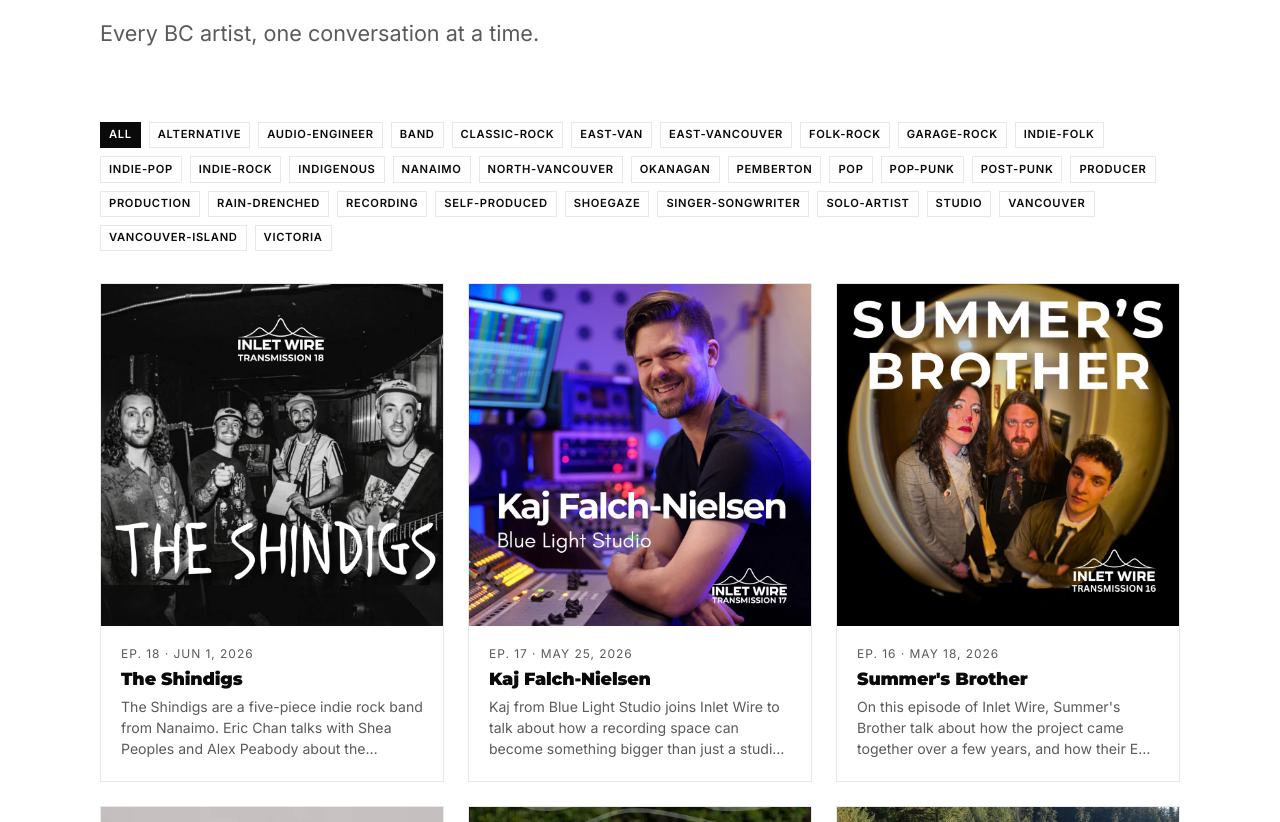
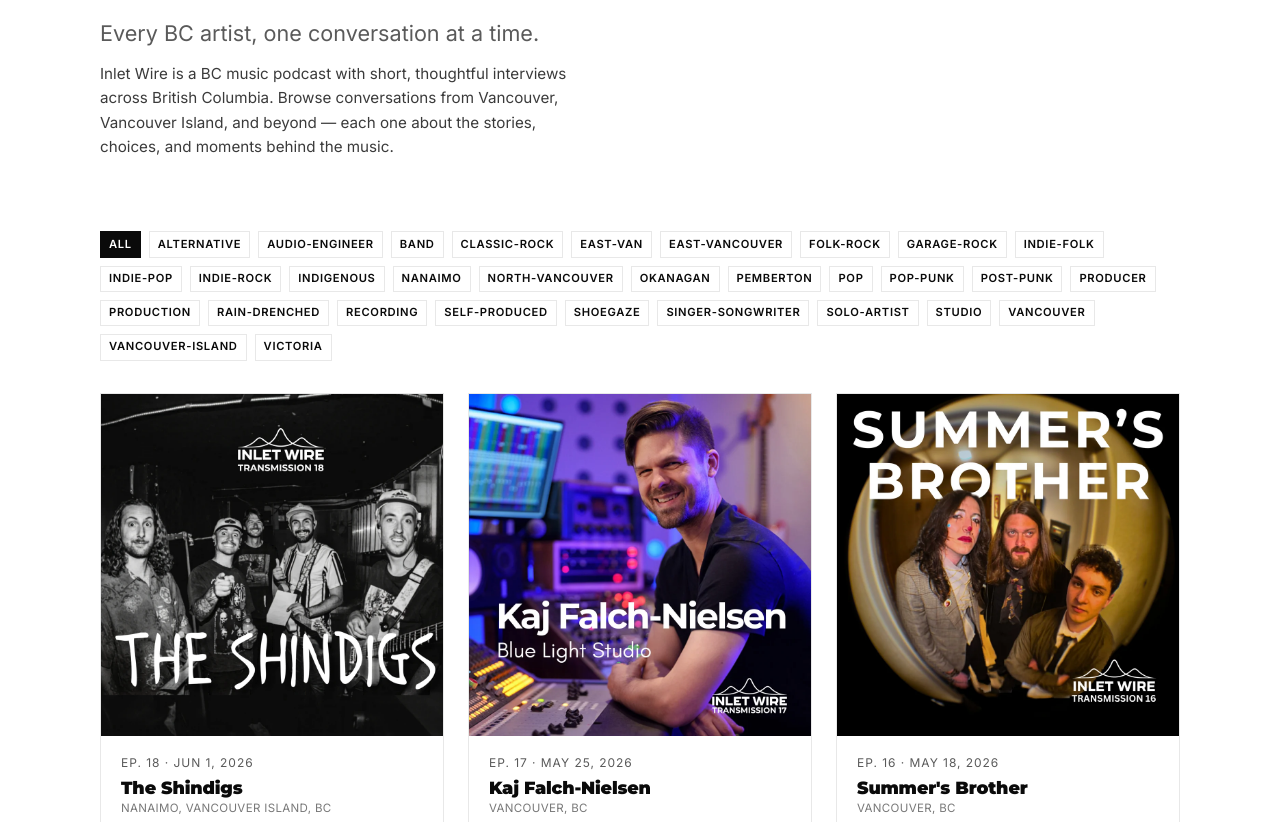
Before and after one commit to IW2026/inlet-wire-site, an Astro site: page /episodes in a window 1280 px wide. Shown: the part 227-1049 px from the top of the page. Built offline with nearby package versions, Linux system fonts and the light colour scheme; Astro itself is replaced by a stand-in of ours.

Commit message:
Improve episodes hub with local SEO context

```diff
--- a/src/pages/episodes/index.astro
+++ b/src/pages/episodes/index.astro
@@ -38,15 +38,16 @@
 };
 ---
 <BaseLayout
-  title="All Episodes — BC Artists in Conversation"
+  title="BC Artist Interviews & Podcast Episodes"
   path="/episodes/"
-  description="Browse every Inlet Wire episode. Weekly conversations with BC artists, from Vancouver bands to touring songwriters to producers shaping the scene."
+  description="Browse Inlet Wire episodes featuring short, thoughtful interviews with BC artists, producers, studios, and music people across British Columbia."
   jsonLd={[collectionJsonLd, breadcrumbJsonLd]}
 >
   <section class="hero">
     <div class="container">
       <h1>Episodes</h1>
       <p class="lede">Every BC artist, one conversation at a time.</p>
+      <p class="episodes-intro">Inlet Wire is a BC music podcast with short, thoughtful interviews across British Columbia. Browse conversations from Vancouver, Vancouver Island, and beyond — each one about the stories, choices, and moments behind the music.</p>
     </div>
   </section>
 
@@ -91,6 +92,9 @@
               <div class="episode-card-body">
                 <div class="meta">Ep. {ep.data.episode_number} · {ep.data.publish_date.toLocaleDateString("en-CA", { year: "numeric", month: "short", day: "numeric" })}</div>
                 <h3>{ep.data.artist}</h3>
+                {(ep.data.city || ep.data.region) && (
+                  <div class="episode-card-location">{[ep.data.city, ep.data.region].filter(Boolean).join(", ")}</div>
+                )}
                 <p>{ep.data.description}</p>
               </div>
             </a>
@@ -100,6 +104,23 @@
     </div>
   </section>
 </BaseLayout>
+
+<style>
+  .episodes-intro {
+    margin-top: 0.75rem;
+    max-width: 52ch;
+    opacity: 0.8;
+    font-size: 0.95rem;
+    line-height: 1.6;
+  }
+  .episode-card-location {
+    font-size: 0.72rem;
+    opacity: 0.55;
+    margin: 0.1rem 0 0.3rem;
+    letter-spacing: 0.03em;
+    text-transform: uppercase;
+  }
+</style>
 
 <script>
 // Client-side tag filter for the episode grid
```
